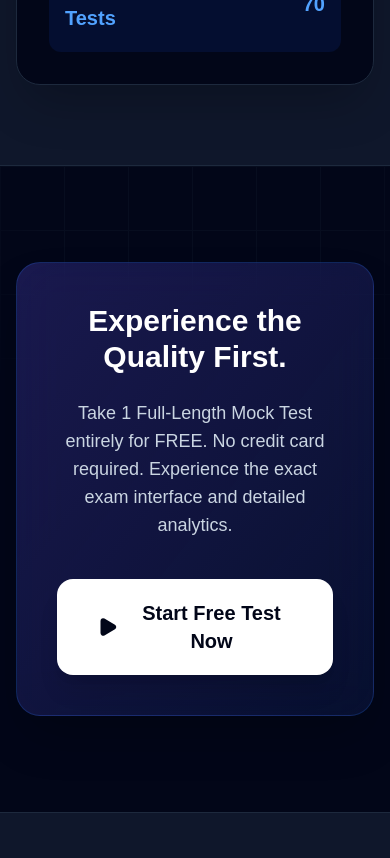
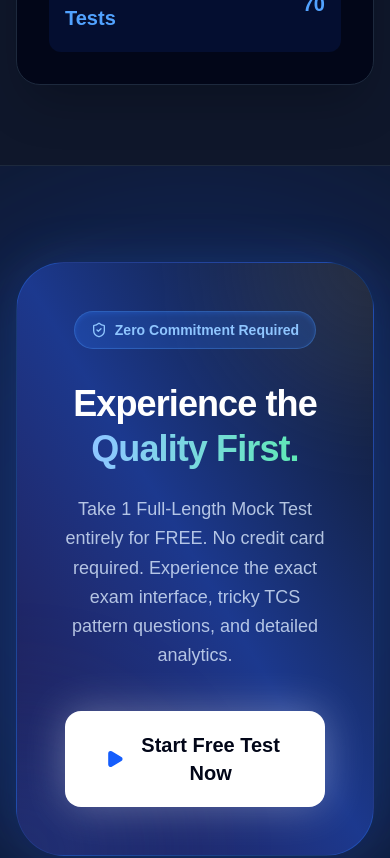
Before and after one commit to harss80/xamsathi-website, a Next.js app in the folder frontend/: page /government-exams/ssc in a window 390 px wide. Shown: the part 3900-4758 px from the top of the page. Built offline with nearby package versions, Linux system fonts and the light colour scheme; no server answers.

Commit message:
Improve Free Demo section design

```diff
--- a/frontend/src/app/government-exams/ssc/page.tsx
+++ b/frontend/src/app/government-exams/ssc/page.tsx
@@ -201,17 +201,33 @@ export default function SSCExamPage() {
       </section>
 
       {/* Section 5 - Demo Test */}
-      <section className="py-24 bg-slate-950 border-b border-slate-800 overflow-hidden relative">
-        <div className="absolute inset-0 bg-[linear-gradient(to_right,#1e293b_1px,transparent_1px),linear-gradient(to_bottom,#1e293b_1px,transparent_1px)] bg-[size:4rem_4rem] [mask-image:radial-gradient(ellipse_60%_50%_at_50%_0%,#000_70%,transparent_110%)] opacity-20" />
+      <section className="py-24 bg-slate-900 relative overflow-hidden">
+        {/* Glow effect behind */}
+        <div className="absolute top-1/2 left-1/2 -translate-x-1/2 -translate-y-1/2 w-[800px] h-[800px] bg-blue-600/20 rounded-full blur-[120px] pointer-events-none" />
+
         <div className="container mx-auto px-4 md:px-6 relative z-10">
-          <div className="max-w-3xl mx-auto bg-gradient-to-br from-indigo-900/50 to-blue-900/20 border border-blue-500/20 rounded-3xl p-10 md:p-14 text-center shadow-2xl backdrop-blur-xl">
-            <h2 className="text-3xl md:text-5xl font-black text-white mb-6">Experience the Quality First.</h2>
-            <p className="text-lg text-slate-300 mb-10 max-w-xl mx-auto">
-              Take 1 Full-Length Mock Test entirely for FREE. No credit card required. Experience the exact exam interface and detailed analytics.
-            </p>
-            <Link href="/dashboard/test-series/ssc-cgl" className="inline-flex items-center justify-center gap-3 px-10 py-5 bg-white text-slate-950 hover:bg-slate-200 font-black rounded-2xl shadow-xl transition-all active:scale-95 text-xl">
-              <Play className="w-6 h-6 fill-slate-950" /> Start Free Test Now
-            </Link>
+          <div className="max-w-4xl mx-auto bg-gradient-to-tr from-indigo-950 via-blue-900 to-slate-900 border border-blue-500/30 rounded-[3rem] p-12 md:p-16 text-center shadow-[0_0_50px_rgba(59,130,246,0.2)] backdrop-blur-2xl relative overflow-hidden">
+            {/* Decorative Orbs inside card */}
+            <div className="absolute top-0 right-0 w-64 h-64 bg-white/10 rounded-full blur-3xl -mr-32 -mt-32"></div>
+            <div className="absolute bottom-0 left-0 w-64 h-64 bg-blue-500/20 rounded-full blur-3xl -ml-32 -mb-32"></div>
+
+            <div className="relative z-10">
+              <div className="inline-flex items-center gap-2 px-4 py-2 rounded-full bg-blue-500/20 border border-blue-400/30 text-blue-300 text-sm font-bold mb-8 shadow-inner shadow-blue-500/20">
+                <ShieldCheck className="w-4 h-4" /> Zero Commitment Required
+              </div>
+
+              <h2 className="text-4xl md:text-5xl lg:text-6xl font-black text-white mb-6 tracking-tight leading-tight">
+                Experience the <span className="text-transparent bg-clip-text bg-gradient-to-r from-blue-300 to-emerald-300">Quality First.</span>
+              </h2>
+              <p className="text-lg md:text-xl text-blue-100/80 mb-10 max-w-2xl mx-auto font-medium leading-relaxed">
+                Take 1 Full-Length Mock Test entirely for FREE. No credit card required. Experience the exact exam interface, tricky TCS pattern questions, and detailed analytics.
+              </p>
+
+              <Link href="/dashboard/test-series/ssc-cgl" className="inline-flex items-center justify-center gap-3 px-10 py-5 bg-white text-slate-950 hover:bg-slate-100 font-black rounded-2xl shadow-[0_0_40px_rgba(255,255,255,0.3)] hover:shadow-[0_0_60px_rgba(255,255,255,0.4)] transition-all duration-300 active:scale-95 text-xl group">
+                <Play className="w-6 h-6 fill-blue-600 text-blue-600 group-hover:scale-110 transition-transform" />
+                Start Free Test Now
+              </Link>
+            </div>
           </div>
         </div>
       </section>
```
